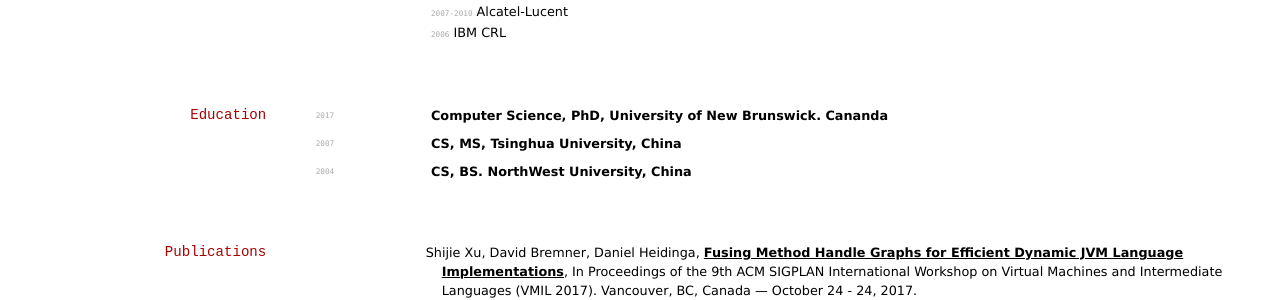
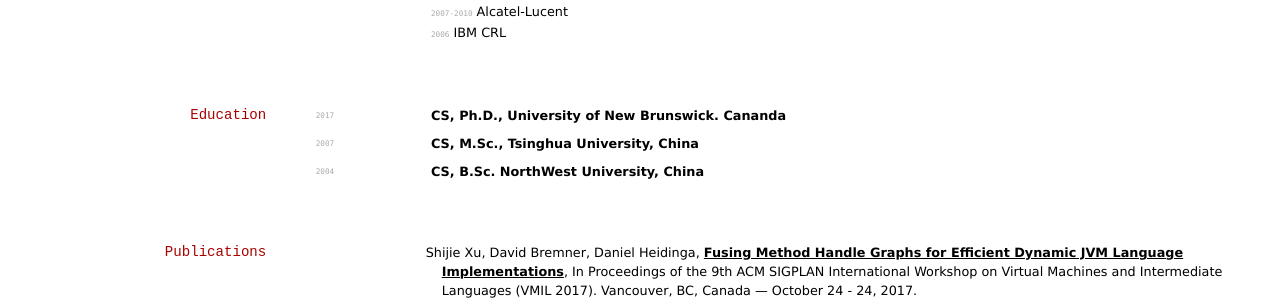
Before and after one commit to xushijie/wodaxia, a Jekyll site: the page built from index.md, in a window 1280 px wide. Shown: the part 481-781 px from the top of the page. Built offline with Jekyll 4.4.1, drawn with Linux system fonts in a browser that asks for light colours.

Commit message:
short name for degree

```diff
--- a/index.md
+++ b/index.md
@@ -37,13 +37,13 @@ title: Shijie Xu's CV
 ## Education
 
 `2017`
-__Computer Science, PhD, University of New Brunswick. Cananda__
+__CS, Ph.D., University of New Brunswick. Cananda__
 
 `2007`
-__CS, MS, Tsinghua University, China__
+__CS, M.Sc., Tsinghua University, China__
 
 `2004`
-__CS, BS. NorthWest University, China__
+__CS, B.Sc. NorthWest University, China__
 
 
 ## Publications
```
